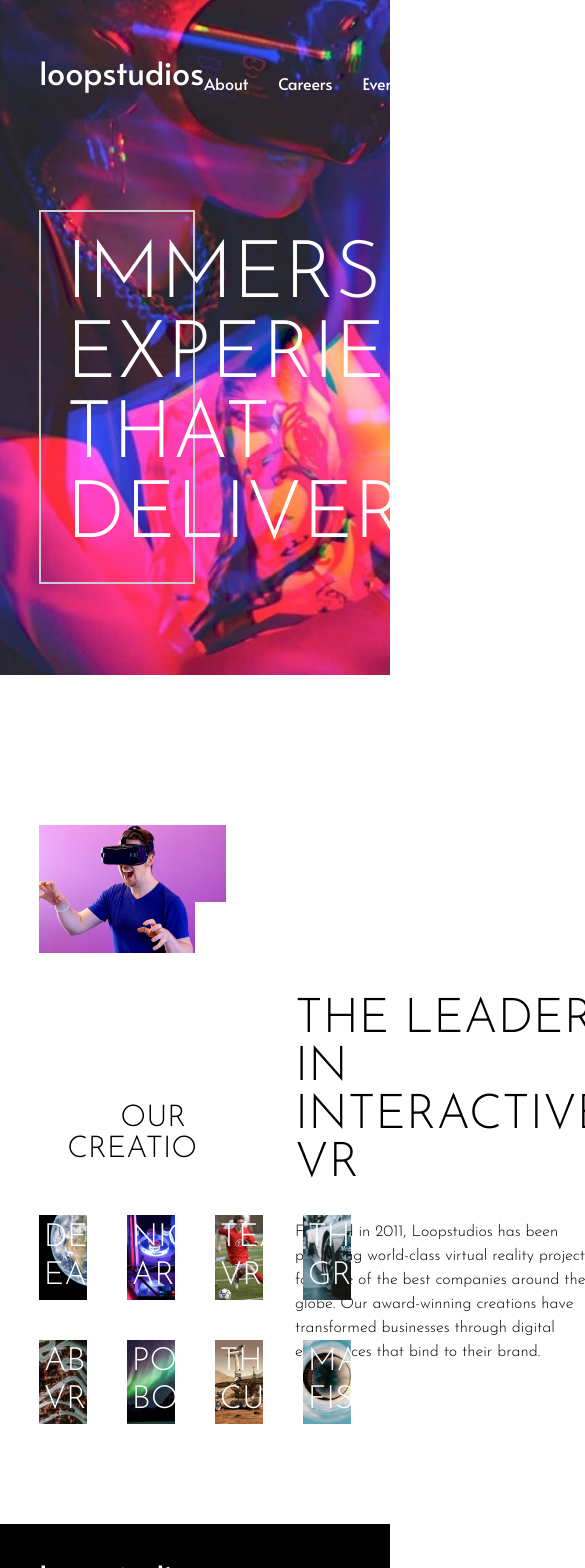
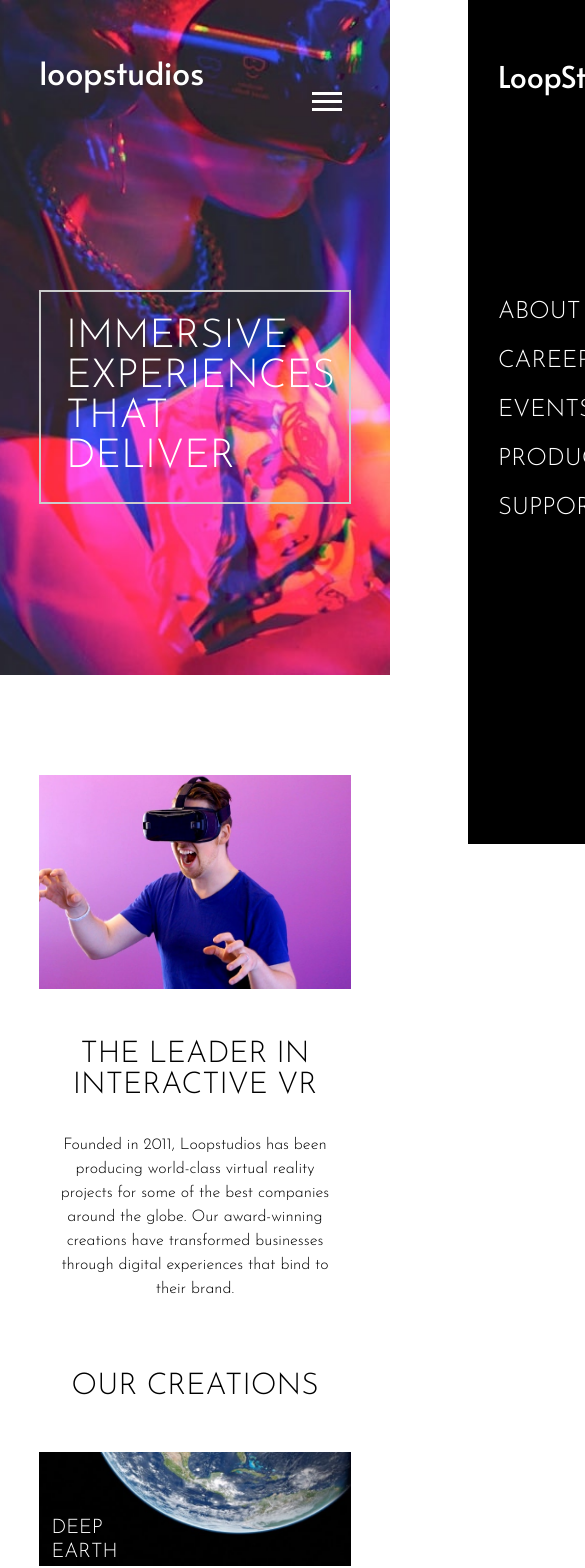
Before and after one commit to JhonierSantana/LoopsStudios, a React (Vite) app in the folder Landing-Page/: page / in a window 390 px wide. Shown: the top 1568 px of the page, 585 px wide, since content can reach past the window. Built offline with nearby package versions, Linux system fonts and the light colour scheme; the HTML template or start-up script is replaced by a standard one.

Commit message:
Finish responsive

```diff
--- a/Landing-Page/src/App.jsx
+++ b/Landing-Page/src/App.jsx
@@ -4,11 +4,13 @@
 import Section from "./components/Section";
 import OurCreations from "./components/OurCreations";
 import Footer from "./components/Footer";
+import HamburgerMenu from "./components/HamburguerMenu";
 
 function App() {
   return (
     <div className="App">
       <div className="Header-Main-container">
+        <HamburgerMenu />
         <Header />
         <Main />
       </div>
--- a/Landing-Page/src/App.scss
+++ b/Landing-Page/src/App.scss
@@ -91,6 +91,18 @@
   gap: 30px;
 }
 
+.header__menu {
+  background-color: transparent;
+  cursor: pointer;
+  border: none;
+  display: none;
+}
+
+.menu-container {
+  position: relative;
+  display: none;
+}
+
 .main {
   display: flex;
   align-items: center;
@@ -115,8 +127,7 @@
   @include displayFlex-beetwen;
   position: relative;
   align-items: center;
-  padding: 150px 0 150px 0;
-  background-color: $white;
+  padding: 150px 0;
   width: 80%;
   margin: auto;
 
@@ -132,10 +143,10 @@
 
 .section-vr__content {
   position: absolute;
-  top: 53%;
+  top: 50%;
   left: 50%;
   background-color: $white;
-  padding: 94px 0 0 100px;
+  padding: 90px 0 0 100px;
 
   h2 {
     @include fontFamily-Josefin;
@@ -195,7 +206,6 @@
 }
 
 .creation-item {
-  display: flex;
   position: relative;
   overflow: hidden;
 
@@ -267,3 +277,251 @@
     color: $dark-gray;
   }
 }
+
+@media (max-width: 768px) {
+  html {
+    overflow-x: hidden;
+  }
+
+  body {
+    overflow-x: hidden;
+  }
+
+  .header-links {
+    display: none;
+  }
+
+  .header__menu {
+    display: block;
+  }
+
+  .menu-container {
+    display: block;
+    top: 17%;
+    margin-right: 38px;
+  }
+
+  .menu-toggle {
+    display: flex;
+    justify-content: flex-end;
+    position: absolute;
+    top: -15px;
+    right: 10px;
+    z-index: 3;
+
+    .hamburger {
+      width: 30px;
+      height: 3px;
+      background-color: #fff;
+      position: relative;
+      transition: all 0.3s ease-in-out;
+
+      &::before,
+      &::after {
+        content: "";
+        position: absolute;
+        width: 100%;
+        height: 100%;
+        background-color: #fff;
+        transition: all 0.3s ease-in-out;
+      }
+
+      &::before {
+        top: -8px;
+      }
+
+      &::after {
+        top: 8px;
+      }
+
+      &.open {
+        background-color: transparent;
+
+        &::before {
+          transform: rotate(45deg);
+          top: 0;
+        }
+
+        &::after {
+          transform: rotate(-45deg);
+          top: 0;
+        }
+      }
+    }
+  }
+
+  .menu {
+    position: fixed;
+    top: 0;
+    left: 0;
+    z-index: 2;
+    background-color: black;
+    width: 100%;
+    height: 100vh;
+    display: flex;
+    flex-direction: column;
+    align-items: flex-start;
+    justify-content: center;
+    transform: translateX(120%);
+    transition: transform 0.3s ease-in-out;
+    ul {
+      list-style: none;
+      padding: 30px;
+      li {
+        margin-bottom: 25px;
+        @include fontFamily-Josefin;
+        text-transform: uppercase;
+      }
+    }
+
+    &.open {
+      transform: translateX(0);
+    }
+
+    a {
+      color: white;
+      font-size: 24px;
+      text-decoration: none;
+      margin: 10px 0;
+      transition: color 0.3s;
+
+      &:hover {
+        color: #aaa;
+      }
+    }
+  }
+  .Logo-hamburger {
+    position: absolute;
+    top: 55px;
+    left: 30px;
+    @include fontFamily-Alata();
+    font-size: 30px;
+  }
+
+  .main {
+    display: flex;
+    align-items: center;
+    justify-content: flex-start;
+    min-height: 60vh;
+    width: 80%;
+    margin: auto;
+  }
+
+  .main-content {
+    border: 2px solid #ccc;
+    padding: 25px;
+    width: 100%;
+
+    h2 {
+      @include fontFamily-Josefin;
+      font-size: 40px;
+    }
+  }
+
+  .section-vr {
+    display: flex;
+    flex-direction: column;
+    width: 80%;
+    margin: auto;
+    padding: 50px 0;
+
+    &__image {
+      img {
+        position: relative;
+        width: 100%;
+        margin: 50px 0;
+      }
+    }
+  }
+
+  .section-vr__content {
+    display: flex;
+    flex-direction: column;
+    align-items: center;
+    text-align: center;
+    padding: 0;
+    left: 0;
+    position: relative;
+
+    h2 {
+      @include fontFamily-Josefin;
+      font-size: 30px;
+      margin-bottom: 2rem;
+      color: $black;
+    }
+
+    p {
+      @include fontFamily-Josefin;
+      font-size: 1rem;
+      line-height: 1.5;
+      color: $black;
+      max-width: 280px;
+    }
+  }
+
+  .our-creations {
+    margin-bottom: 100px;
+
+    .our-Title {
+      @include displayFlex-beetwen;
+      flex-direction: column;
+    }
+    h2 {
+      margin-top: 20px;
+    }
+
+    button {
+      display: none;
+    }
+
+    .creations-grid {
+      display: flex;
+      flex-direction: column;
+      box-sizing: border-box;
+      width: 100%;
+      color: $black;
+      height: 150vh;
+    }
+  }
+  .creation-title {
+    font-size: 20px;
+    left: 4%;
+  }
+
+  .footer {
+    height: auto;
+    .footer-content {
+      display: flex;
+      flex-direction: column;
+    }
+    .logo-and-socials,
+    .nav-and-bottom {
+      flex-direction: column;
+      align-items: center;
+      text-align: center;
+    }
+    .logo-and-socials {
+      .social-icons {
+        margin-top: 20px;
+      }
+    }
+
+    .nav-and-bottom {
+      order: 1;
+      .footer-nav {
+        margin-top: 20px;
+        order: 1;
+
+        ul {
+          flex-direction: column;
+          gap: 10px;
+        }
+      }
+
+      .footer-bottom {
+        margin-top: 20px;
+        order: 3;
+      }
+    }
+  }
+}
--- a/Landing-Page/src/components/CreateItem.jsx
+++ b/Landing-Page/src/components/CreateItem.jsx
@@ -1,8 +1,16 @@
 import PropTypes from "prop-types";
-const CreationItem = ({ title, image }) => {
+const CreationItem = ({ title, imageDesktop, imageMobile }) => {
   return (
     <div className="creation-item">
-      <img src={image} alt={title} className="creation-img" />
+      <picture>
+        <source srcSet={imageMobile} media="(max-width: 768px)" />
+        <source srcSet={imageDesktop} media="(min-width: 769px)" />
+        <img
+          className="creation-img"
+          src={imageDesktop}
+          alt={title.join(" ")}
+        />
+      </picture>
       <div className="creation-title">
         {title[0]}
         <br />
@@ -14,7 +22,8 @@
 
 CreationItem.propTypes = {
   title: PropTypes.string.isRequired,
-  image: PropTypes.string.isRequired,
+  imageDesktop: PropTypes.string.isRequired,
+  imageMobile: PropTypes.string.isRequired,
 };
 
 export default CreationItem;
--- /dev/null
+++ b/Landing-Page/src/components/HamburguerMenu.jsx
@@ -0,0 +1,48 @@
+import { useState, useEffect } from "react";
+import navLinks from "./navLinks";
+
+const HamburgerMenu = () => {
+  const [isOpen, setIsOpen] = useState(false);
+
+  const toggleMenu = () => {
+    setIsOpen(!isOpen);
+  };
+
+  useEffect(() => {
+    if (isOpen) {
+      document.body.style.overflow = "hidden";
+      document.body.style.position = "fixed";
+      document.body.style.width = "100%";
+    } else {
+      document.body.style.overflow = "auto";
+      document.body.style.position = "";
+      document.body.style.width = "";
+    }
+
+    return () => {
+      document.body.style.overflow = "auto";
+      document.body.style.position = "";
+      document.body.style.width = "";
+    };
+  }, [isOpen]);
+
+  return (
+    <div className="menu-container">
+      <div className="menu-toggle" onClick={toggleMenu}>
+        <div className={`hamburger ${isOpen ? "open" : ""}`}></div>
+      </div>
+      <nav className={`menu ${isOpen ? "open" : ""}`}>
+        <div className="Logo-hamburger">LoopStudio</div>
+        <ul>
+          {navLinks.map((link, index) => (
+            <li key={index}>
+              <a href="#">{link}</a>
+            </li>
+          ))}
+        </ul>
+      </nav>
+    </div>
+  );
+};
+
+export default HamburgerMenu;
--- a/Landing-Page/src/components/OurCreations.jsx
+++ b/Landing-Page/src/components/OurCreations.jsx
@@ -1,4 +1,5 @@
 import CreationItem from "./CreateItem";
+// Img Desktop
 import deepEarthImg from "../assets/desktop/image-deep-earth.jpg";
 import nightArcadeImg from "../assets/desktop/image-night-arcade.jpg";
 import soccerTeamVrImg from "../assets/desktop/image-soccer-team.jpg";
@@ -7,17 +8,58 @@
 import pocketBorealisImg from "../assets/desktop/image-pocket-borealis.jpg";
 import theCuriosityImg from "../assets/desktop/image-curiosity.jpg";
 import fisheyeImg from "../assets/desktop/image-fisheye.jpg";
+// Imag Mobile
+import deepEarthMobile from "../assets/mobile/image-deep-earth.jpg";
+import nightArcadeMobile from "../assets/mobile/image-night-arcade.jpg";
+import soccerTeamVrMobile from "../assets/mobile/image-soccer-team.jpg";
+import gridMobile from "../assets/mobile/image-grid.jpg";
+import fromAboveMobile from "../assets/mobile/image-from-above.jpg";
+import pocketBorealisMobile from "../assets/mobile/image-pocket-borealis.jpg";
+import theCuriosityMobile from "../assets/mobile/image-curiosity.jpg";
+import fisheyeMobile from "../assets/mobile/image-fisheye.jpg";
 
 const ourCreations = () => {
   const creations = [
-    { title: ["DEEP", "EARTH"], image: deepEarthImg },
-    { title: ["NIGHT", "ARCADE"], image: nightArcadeImg },
-    { title: ["SOCCER", "TEAM VR"], image: soccerTeamVrImg },
-    { title: ["THE", "GRID"], image: gridImageImg },
-    { title: ["FROM UP", "ABOVE VR"], image: fromAboveImageImg },
-    { title: ["POCKET", "BOREALIS"], image: pocketBorealisImg },
-    { title: ["THE", "CURIOSITY"], image: theCuriosityImg },
-    { title: ["MAKE IT", "FISHEYE"], image: fisheyeImg },
+    {
+      title: ["DEEP", "EARTH"],
+      imageDesktop: deepEarthImg,
+      imageMobile: deepEarthMobile,
+    },
+    {
+      title: ["NIGHT", "ARCADE"],
+      imageDesktop: nightArcadeImg,
+      imageMobile: nightArcadeMobile,
+    },
+    {
+      title: ["SOCCER", "TEAM VR"],
+      imageDesktop: soccerTeamVrImg,
+      imageMobile: soccerTeamVrMobile,
+    },
+    {
+      title: ["THE", "GRID"],
+      imageDesktop: gridImageImg,
+      imageMobile: gridMobile,
+    },
+    {
+      title: ["FROM UP", "ABOVE VR"],
+      imageDesktop: fromAboveImageImg,
+      imageMobile: fromAboveMobile,
+    },
+    {
+      title: ["POCKET", "BOREALIS"],
+      imageDesktop: pocketBorealisImg,
+      imageMobile: pocketBorealisMobile,
+    },
+    {
+      title: ["THE", "CURIOSITY"],
+      imageDesktop: theCuriosityImg,
+      imageMobile: theCuriosityMobile,
+    },
+    {
+      title: ["MAKE IT", "FISHEYE"],
+      imageDesktop: fisheyeImg,
+      imageMobile: fisheyeMobile,
+    },
   ];
 
   return (
@@ -31,7 +73,8 @@
           <CreationItem
             key={index}
             title={creation.title}
-            image={creation.image}
+            imageDesktop={creation.imageDesktop}
+            imageMobile={creation.imageMobile}
           />
         ))}
       </div>
```
